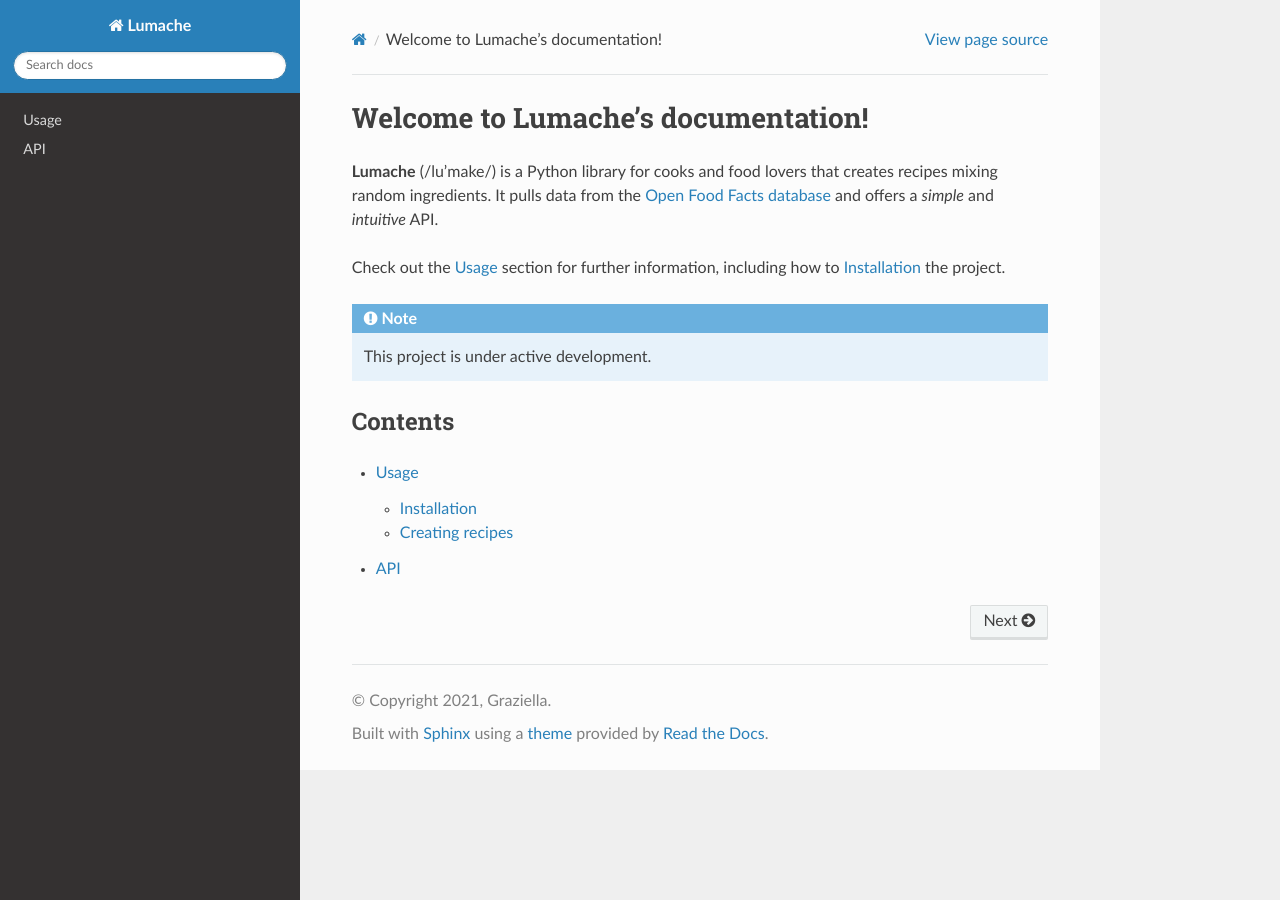
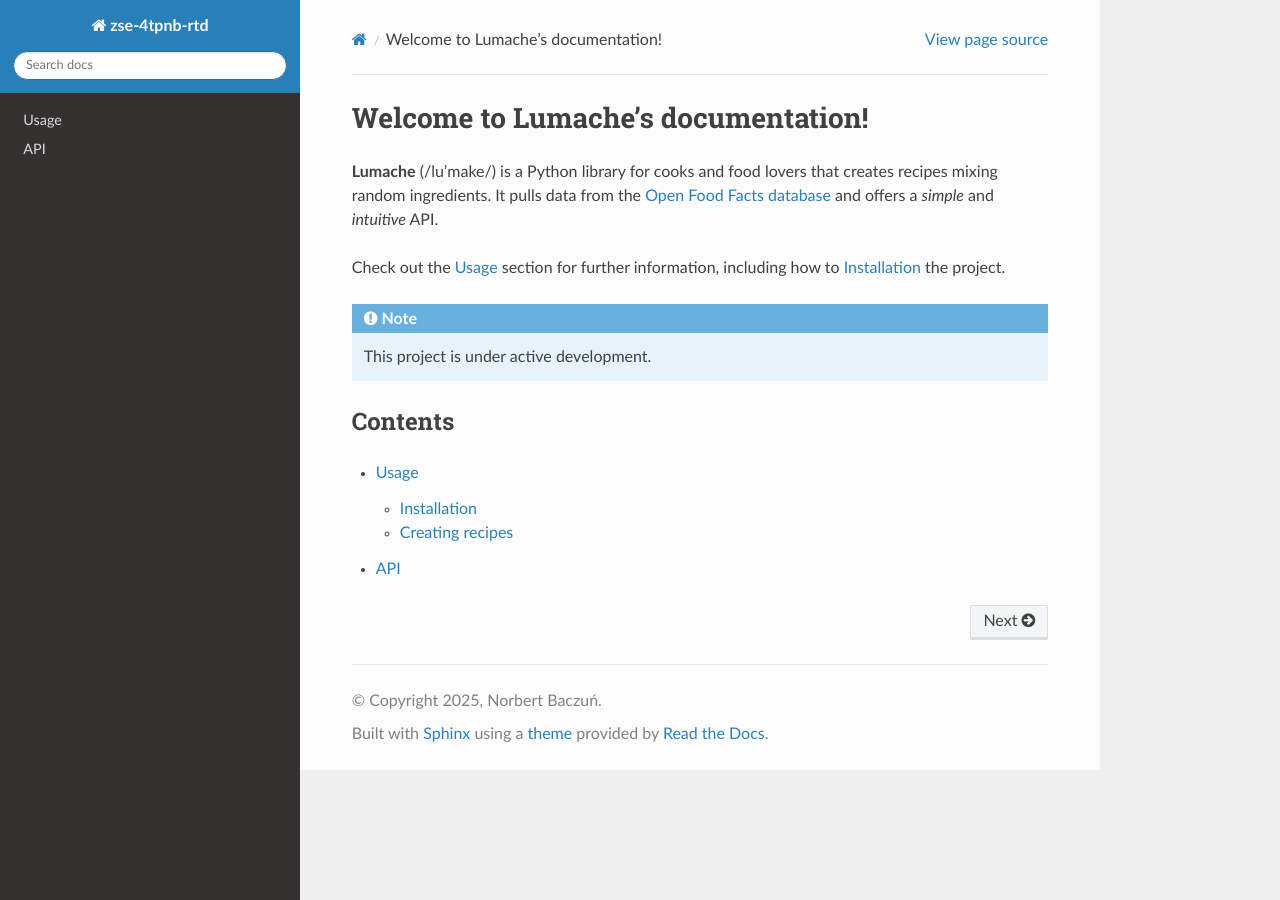
Before and after one commit to NorbertBSchool/zse-4TPNB-rtd, a Sphinx documentation site: the page built from docs/source/index.rst, in a window 1280 px wide. Built offline with Sphinx 7.4.7 and the Read the Docs theme 3.1.0, drawn with Linux system fonts in a browser that asks for light colours.

Commit message:
Update conf.py

```diff
--- a/docs/source/conf.py
+++ b/docs/source/conf.py
@@ -2,9 +2,9 @@
 
 # -- Project information
 
-project = 'Lumache'
-copyright = '2021, Graziella'
-author = 'Graziella'
+project = 'zse-4tpnb-rtd'
+copyright = '2025, Norbert Baczuń'
+author = 'Norbert Baczuń'
 
 release = '0.1'
 version = '0.1.0'
```
